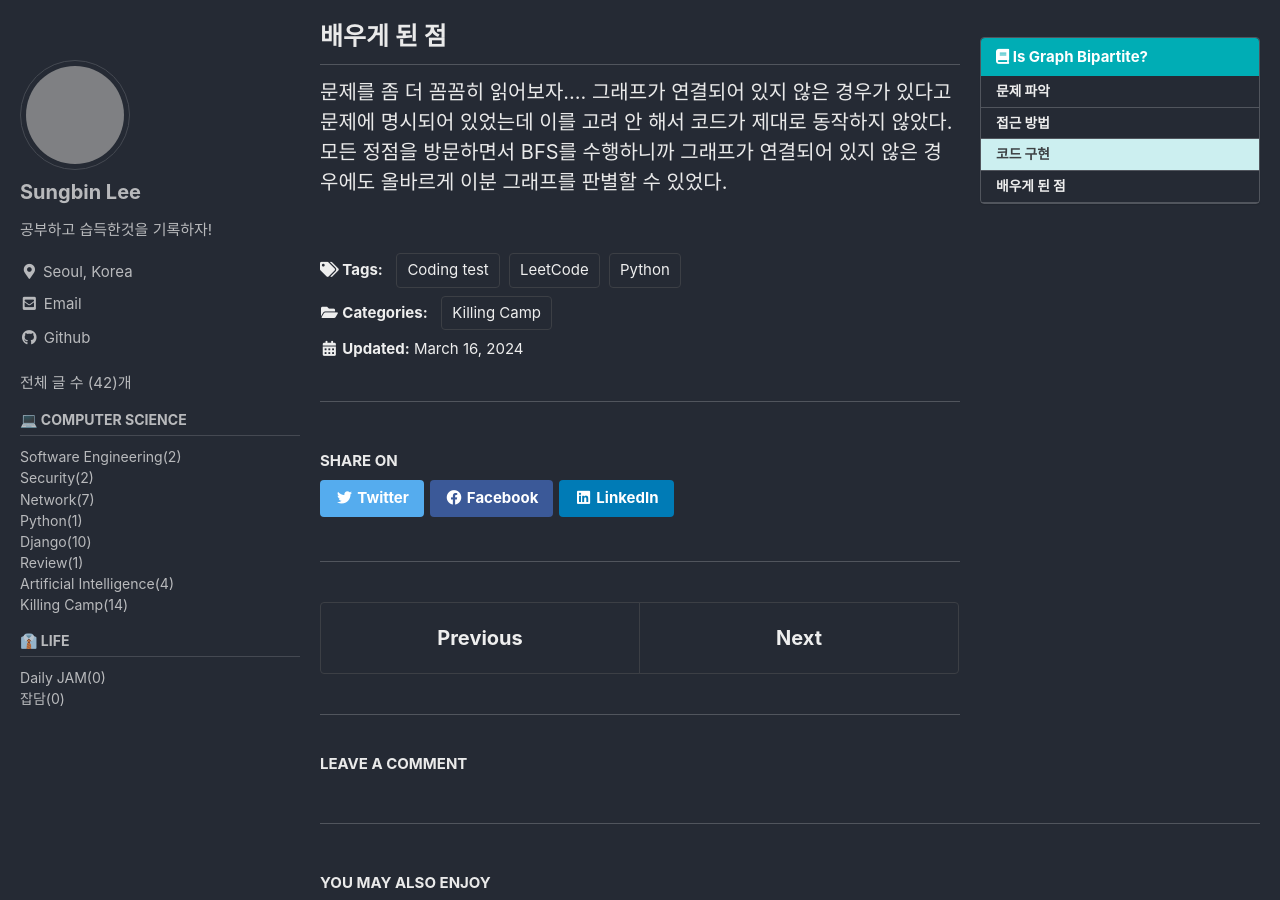
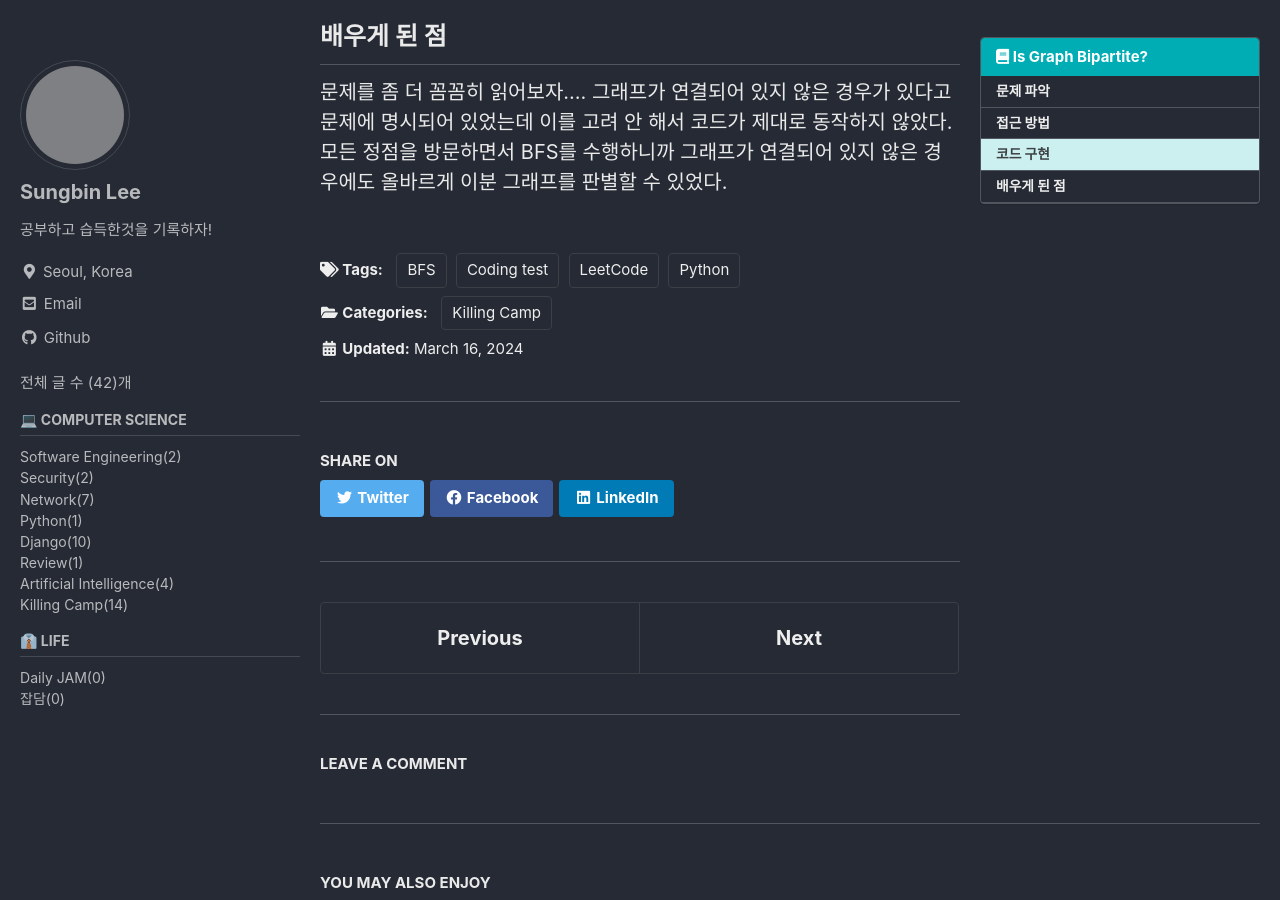
Before and after one commit to sungbinlee/tech.sungbinlee.dev, a Jekyll site: the page built from _posts/Killing_Camp/2024-03-16-is-graph-bipartite.md, in a window 1280 px wide and 900 px high, scrolled down 1854 px. Built offline with Jekyll 4.4.1, drawn with Linux system fonts in a browser that asks for light colours; cached includes are drawn as plain includes; comment, search, counter and statistics services are not loaded; grey boxes are pictures that could not be loaded.

Commit message:
Update 2024-03-16-is-graph-bipartite.md

```diff
--- a/_posts/Killing_Camp/2024-03-16-is-graph-bipartite.md
+++ b/_posts/Killing_Camp/2024-03-16-is-graph-bipartite.md
@@ -6,6 +6,7 @@ tags:
   - Coding test
   - Python
   - LeetCode
+  - BFS
 toc: true
 toc_sticky: true
 toc_label: "Is Graph Bipartite?"
```
